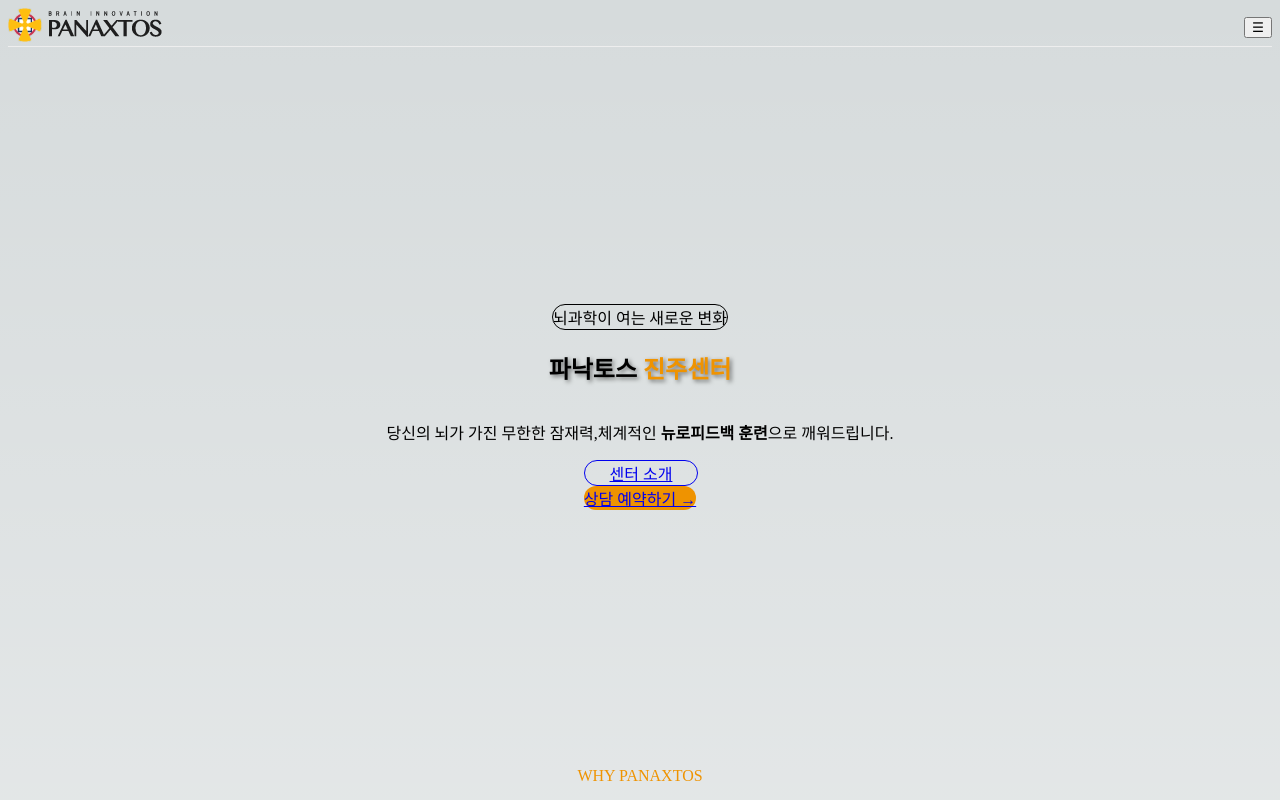
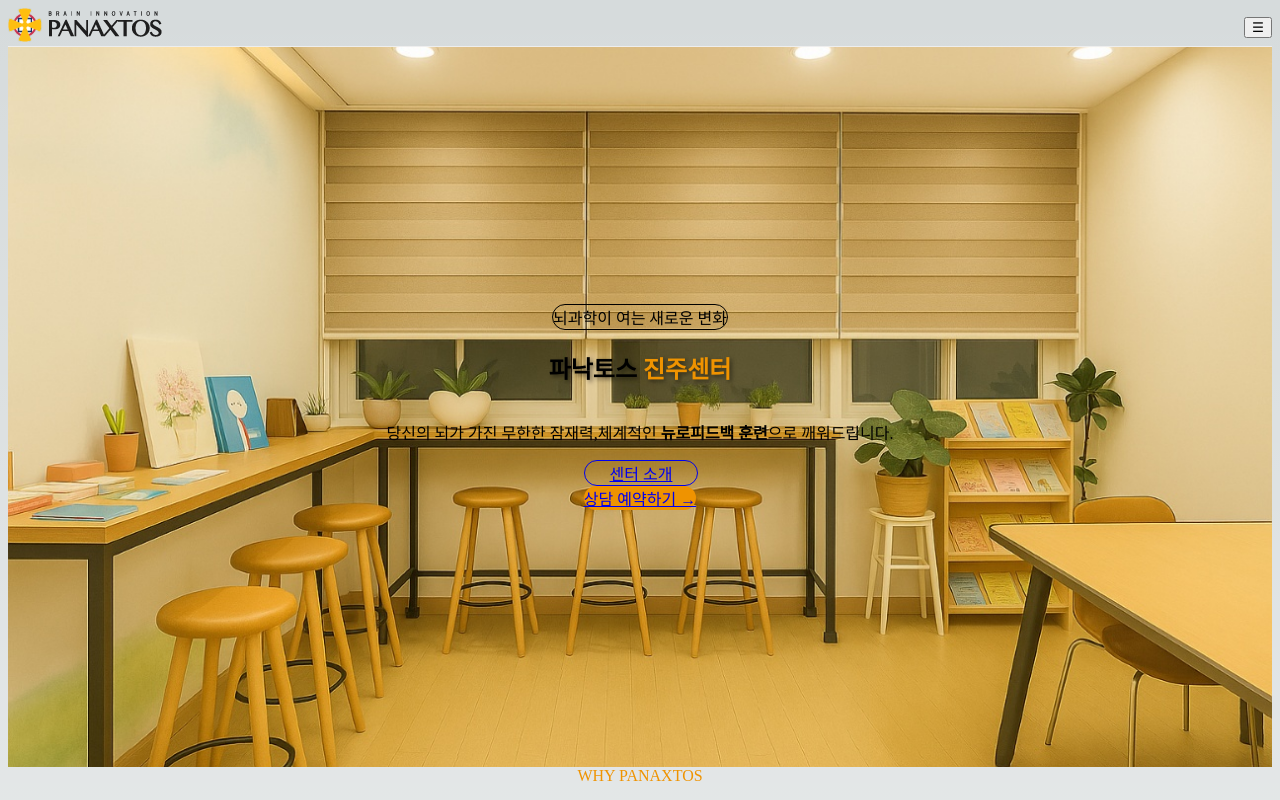
Before and after one commit to 236-2su/panaxtos, a Next.js app in the folder front/: page / in a window 1280 px wide. Shown: the top 800 px of the page. Built offline with nearby package versions, Linux system fonts and the light colour scheme.

Commit message:
Fix UI layout, restore tailwind config, and resolve image display issues

```diff
--- a/front/app/page.tsx
+++ b/front/app/page.tsx
@@ -23,7 +23,7 @@
     <main className="min-h-screen bg-white">
       {/* 1. Hero Section: Full Width & Immersive */}
       <section className="relative h-[90vh] w-full flex items-center justify-center overflow-hidden">
-        <div className="absolute inset-0 z-0">
+        <div className="absolute inset-0 z-0 w-full h-full">
           <Image
             src="/images/center/living_room.png"
             alt="센터 메인 전경"
@@ -84,7 +84,7 @@
               { title: '전문적인 심리 상담', desc: '풍부한 임상 경험의 센터장이 직접 케어합니다.', img: '/images/center/counsel_room.png', link: '/about' }
             ].map((item, idx) => (
               <Link href={item.link} key={idx} className="block group">
-                <div className="relative h-80 rounded-2xl overflow-hidden shadow-lg hover:shadow-2xl transition-all">
+                <div className="relative w-full h-80 rounded-2xl overflow-hidden shadow-lg hover:shadow-2xl transition-all">
                   <Image
                     src={item.img}
                     alt={item.title}
@@ -147,7 +147,7 @@
           >
             {/* 1. ADHD */}
             <Link href="/programs" className="flex-none w-[85vw] md:w-[350px] snap-center">
-              <div className="relative h-[450px] rounded-[2rem] overflow-hidden shadow-md group hover:shadow-xl transition-all hover:-translate-y-2 cursor-pointer">
+              <div className="relative w-full h-[450px] rounded-[2rem] overflow-hidden shadow-md group hover:shadow-xl transition-all hover:-translate-y-2 cursor-pointer">
                 <Image
                   src="/images/programs/adhd_focus_child.png"
                   alt="ADHD 집중력 훈련"
@@ -167,7 +167,7 @@
 
             {/* 2. Insomnia/Emotion */}
             <Link href="/programs" className="flex-none w-[85vw] md:w-[350px] snap-center">
-              <div className="relative h-[450px] rounded-[2rem] overflow-hidden shadow-md group hover:shadow-xl transition-all hover:-translate-y-2 cursor-pointer">
+              <div className="relative w-full h-[450px] rounded-[2rem] overflow-hidden shadow-md group hover:shadow-xl transition-all hover:-translate-y-2 cursor-pointer">
                 <Image
                   src="/images/programs/sleep_calm_woman.png"
                   alt="불면증 및 정서조절"
@@ -187,7 +187,7 @@
 
             {/* 3. Brain Development */}
             <Link href="/programs" className="flex-none w-[85vw] md:w-[350px] snap-center">
-              <div className="relative h-[450px] rounded-[2rem] overflow-hidden shadow-md group hover:shadow-xl transition-all hover:-translate-y-2 cursor-pointer">
+              <div className="relative w-full h-[450px] rounded-[2rem] overflow-hidden shadow-md group hover:shadow-xl transition-all hover:-translate-y-2 cursor-pointer">
                 <Image
                   src="/images/programs/brain_development_student.png"
                   alt="뇌기능 발달"
@@ -207,7 +207,7 @@
 
             {/* 4. Dementia Prevention */}
             <Link href="/programs" className="flex-none w-[85vw] md:w-[350px] snap-center">
-              <div className="relative h-[450px] rounded-[2rem] overflow-hidden shadow-md group hover:shadow-xl transition-all hover:-translate-y-2 cursor-pointer">
+              <div className="relative w-full h-[450px] rounded-[2rem] overflow-hidden shadow-md group hover:shadow-xl transition-all hover:-translate-y-2 cursor-pointer">
                 <Image
                   src="/images/programs/dementia_prevention_senior.png"
                   alt="치매 예방"
@@ -227,7 +227,7 @@
 
             {/* 5. Stress Relief */}
             <Link href="/programs" className="flex-none w-[85vw] md:w-[350px] snap-center">
-              <div className="relative h-[450px] rounded-[2rem] overflow-hidden shadow-md group hover:shadow-xl transition-all hover:-translate-y-2 cursor-pointer">
+              <div className="relative w-full h-[450px] rounded-[2rem] overflow-hidden shadow-md group hover:shadow-xl transition-all hover:-translate-y-2 cursor-pointer">
                 <Image
                   src="/images/programs/office_stress_relief.png"
                   alt="스트레스 케어"
--- /dev/null
+++ b/front/tailwind.config.ts
@@ -0,0 +1,34 @@
+import type { Config } from "tailwindcss";
+
+const config: Config = {
+    content: [
+        "./app/**/*.{js,ts,jsx,tsx,mdx}",
+        "./pages/**/*.{js,ts,jsx,tsx,mdx}",
+        "./components/**/*.{js,ts,jsx,tsx,mdx}",
+        "./src/**/*.{js,ts,jsx,tsx,mdx}",
+    ],
+    theme: {
+        extend: {
+            colors: {
+                primary: "#00305B",
+                secondary: "#EF9300",
+            },
+            animation: {
+                "fade-in-up": "fadeInUp 0.8s ease-out forwards",
+                "fade-in": "fadeIn 0.5s ease-out forwards",
+            },
+            keyframes: {
+                fadeInUp: {
+                    "0%": { opacity: "0", transform: "translateY(20px)" },
+                    "100%": { opacity: "1", transform: "translateY(0)" },
+                },
+                fadeIn: {
+                    "0%": { opacity: "0" },
+                    "100%": { opacity: "1" },
+                },
+            },
+        },
+    },
+    plugins: [],
+};
+export default config;
```
